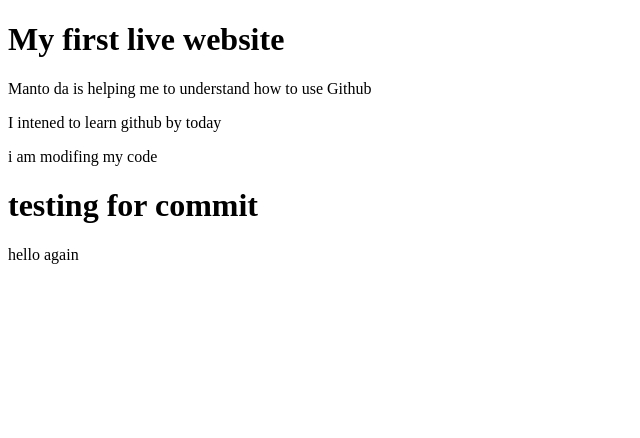
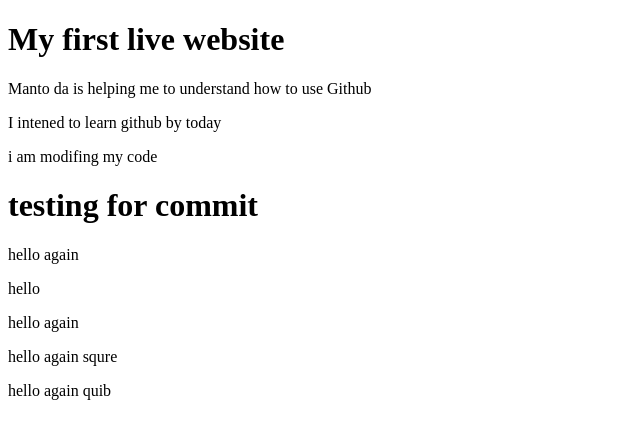
Before and after one commit to Joymollik/first_repo, a plain HTML site: page index.html in a window 1280 px wide. Shown: the whole page, without its empty margins (0-640 px from the left). Drawn offline with Linux system fonts and the light colour scheme.

Commit message:
code added from argha side

```diff
--- a/index.html
+++ b/index.html
@@ -1,11 +1,13 @@
 <!DOCTYPE html>
 <html lang="en">
+
 <head>
     <meta charset="UTF-8">
     <meta http-equiv="X-UA-Compatible" content="IE=edge">
     <meta name="viewport" content="width=device-width, initial-scale=1.0">
     <title>First Website</title>
 </head>
+
 <body>
     <h1>My first live website</h1>
     <p>Manto da is helping me to understand how to use Github</p>
@@ -14,5 +16,12 @@
     </p>
     <h1>testing for commit</h1>
     <p>hello again</p>
+
+    <p>hello</p>
+    <p>hello again</p>
+    <p>hello again squre</p>
+    <p>hello again quib</p>
+
 </body>
+
 </html>
```
